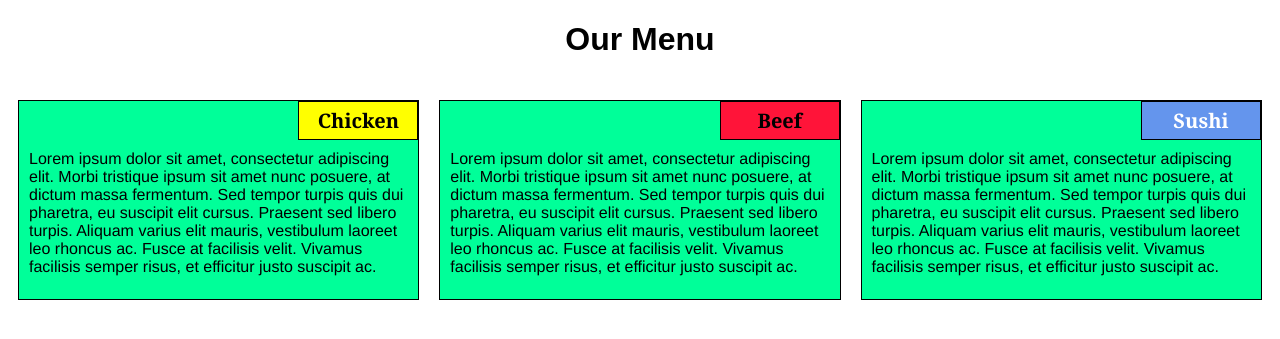
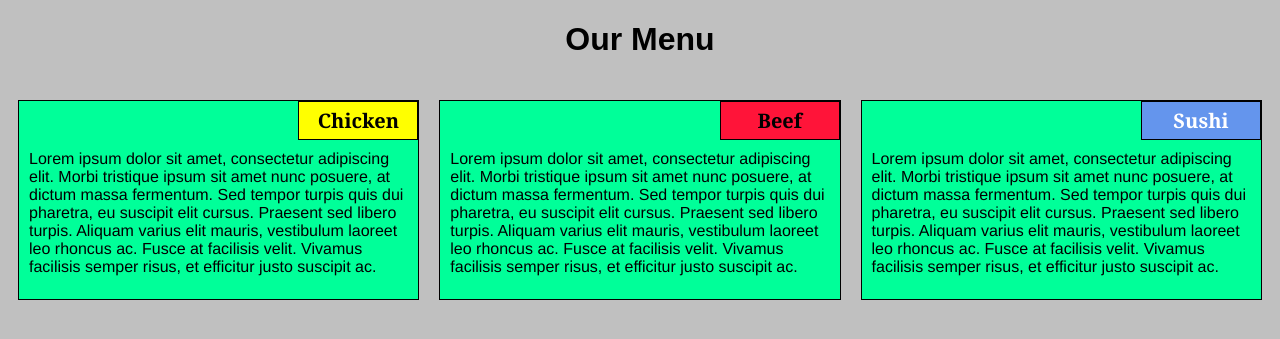
Before and after one commit to SanandanSharma/coursera, a Jekyll site: the page site/index.html, which Jekyll copies as it is, in a window 1280 px wide. Shown: the top 339 px of the page. Built offline with Jekyll 4.4.1, drawn with Linux system fonts in a browser that asks for light colours.

Commit message:
module2 assignment

```diff
--- a/site/css/style.css
+++ b/site/css/style.css
@@ -9,7 +9,7 @@ h1 {
 }
 
 body {
-	background-color: white;
+	background-color: #C0C0C0;
 
 }
 
```
